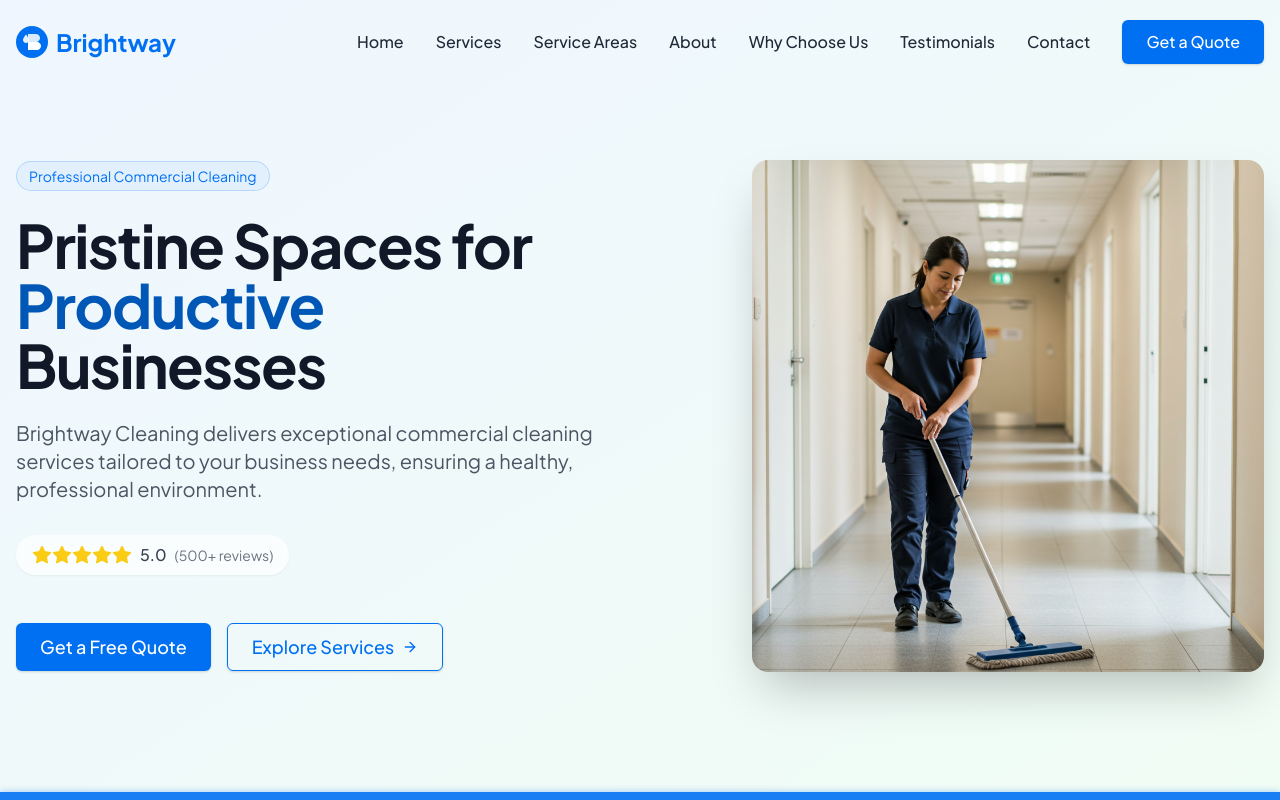
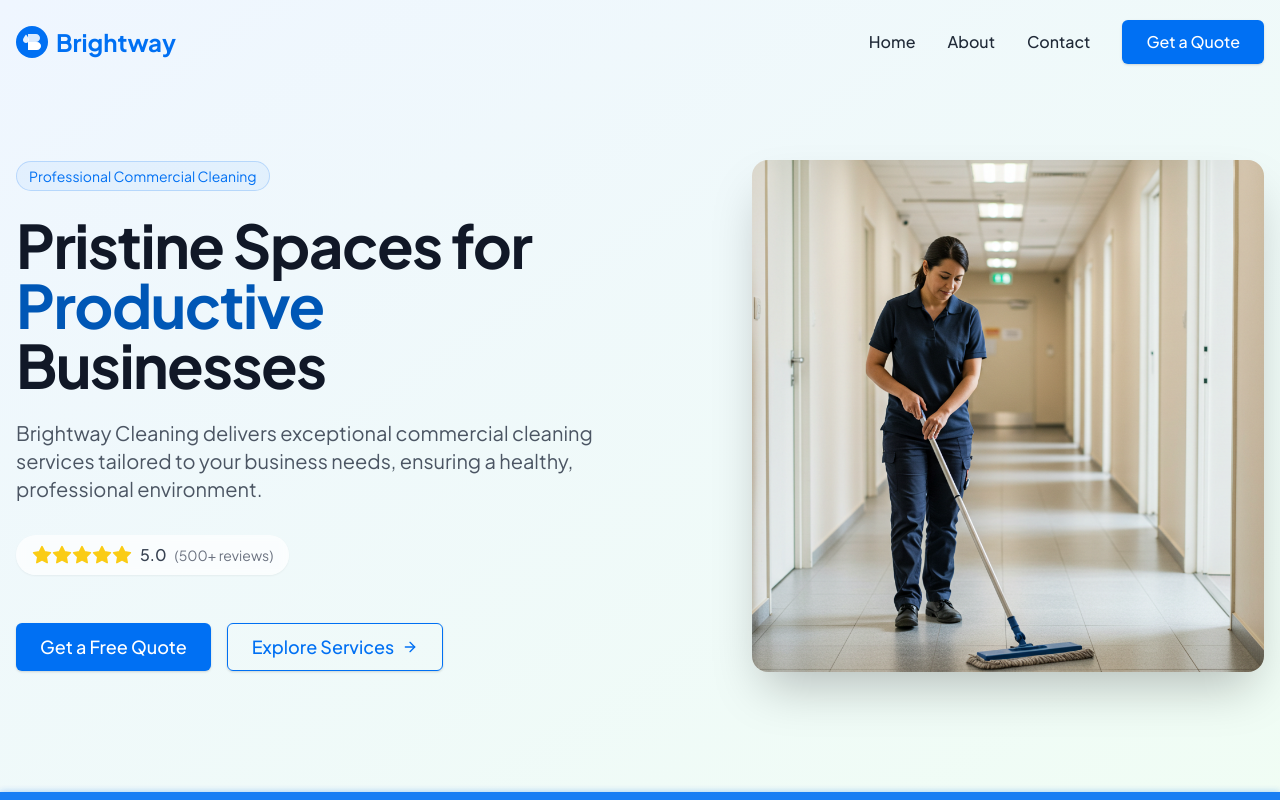
Before and after one commit to bennyortiz/brightway-website-code, a Next.js app: page / in a window 1280 px wide. Shown: the top 800 px of the page. Built offline with nearby package versions, Linux system fonts and the light colour scheme; a web font is replaced by a local one.

Commit message:
Simplify main navigation to Home, About, and Contact pages only

```diff
--- a/app/constants/navigationItems.ts
+++ b/app/constants/navigationItems.ts
@@ -2,11 +2,7 @@ import { siteConfig } from './siteConfig';
 
 export const navigationItems = [
   { name: 'Home', href: '/' },
-  { name: 'Services', href: '#services' },
-  { name: 'Service Areas', href: '#service-areas' },
   { name: 'About', href: '/about-us' },
-  { name: 'Why Choose Us', href: '#why-choose-us' },
-  { name: 'Testimonials', href: '#testimonials' },
   { name: 'Contact', href: '/contact' },
 ];
 
```
